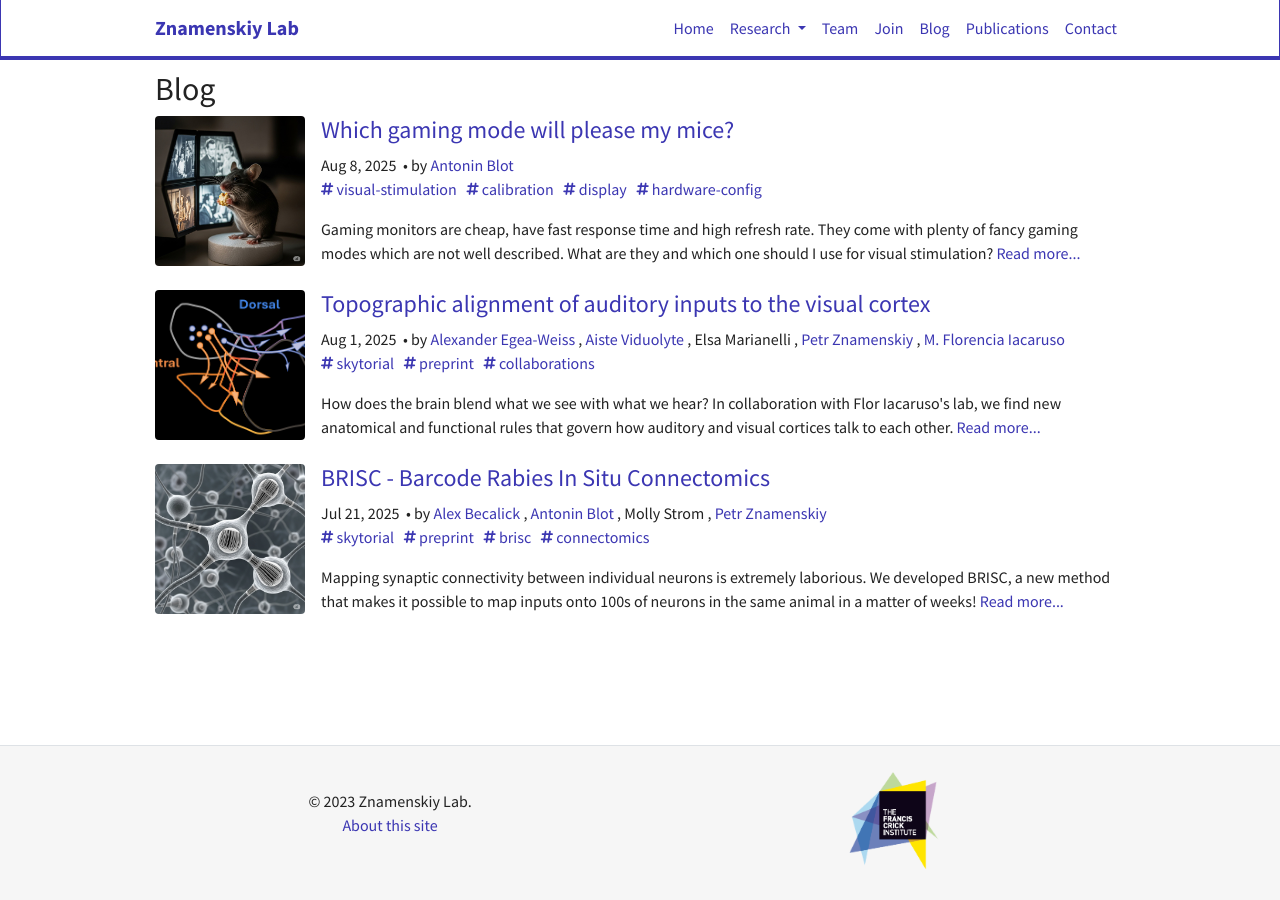
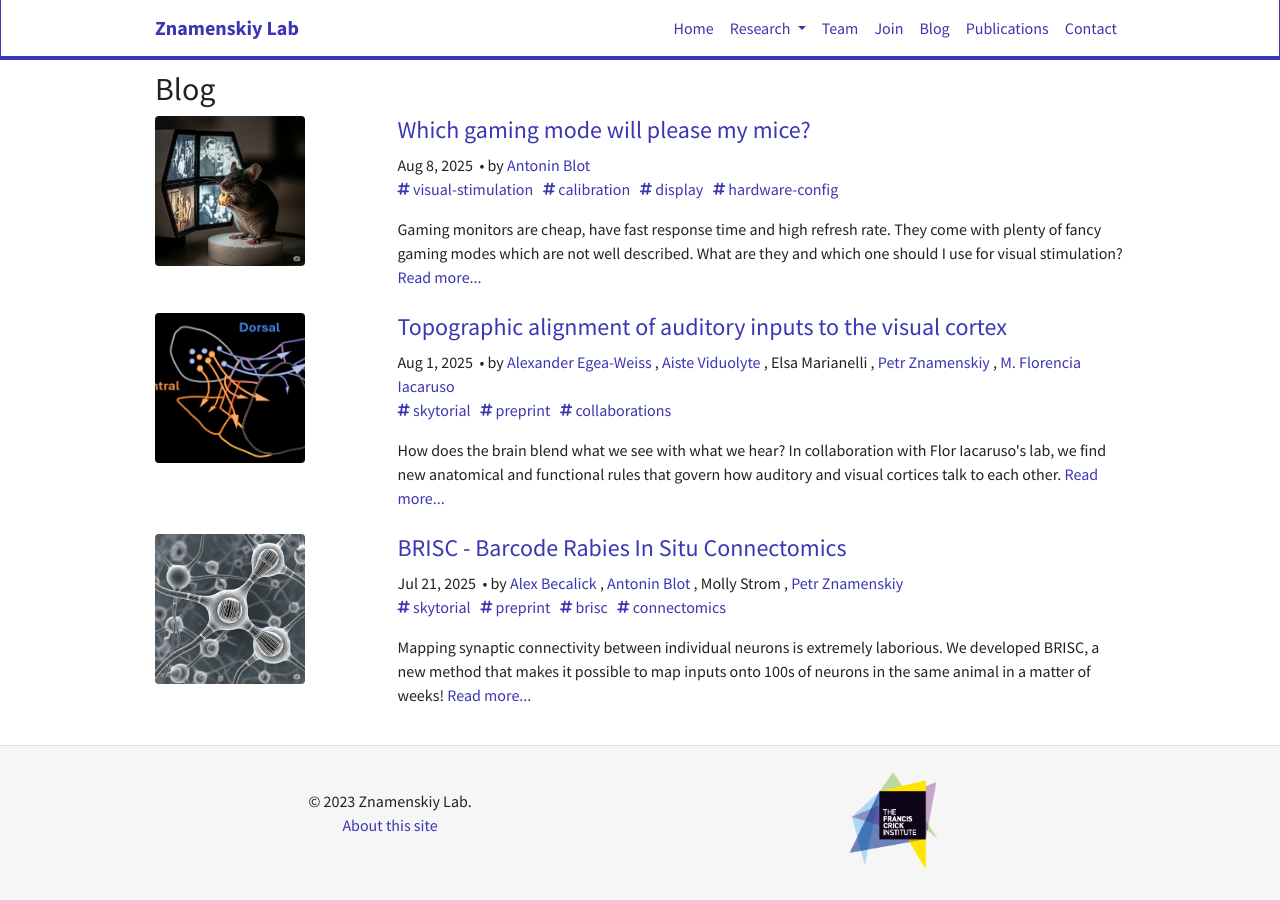
Before and after one commit to znamlab/znamlab.github.io, a Jekyll site: the page built from _pages/blog.md, in a window 1280 px wide. Built offline with Jekyll 4.4.1, drawn with Linux system fonts in a browser that asks for light colours; nearby versions of some CDN libraries.

Commit message:
Improve blog layout for mobile
Hopefully improves things by adding marging and grouping header and description together.

```diff
--- a/_pages/blog.md
+++ b/_pages/blog.md
@@ -11,58 +11,62 @@ permalink: /blog
 <div class="post-list">
 {% for post in site.posts %}
   {% if post.layout != 'member' %}
-    <div class="post-item d-flex align-items-start mb-4">
-      {% if post.thumbnail %}
-        <div class="flex-shrink-0 mr-3">
-          <a href="{{ post.url | relative_url }}" {% if post.thumbnail_caption %}title="{{ post.thumbnail_caption | escape }}"{% endif %}>
-            <img src="{{ post.thumbnail | relative_url }}" alt="{{ post.title }}" style="width: 150px; height: 150px; object-fit: cover;" class="rounded">
-          </a>
-        </div>
-      {% endif %}
-      <div class="flex-grow-1">
-        <h2><a class="post-link" href="{{ post.url | relative_url }}">{{ post.title | escape }}</a></h2>
-        <div class="post-meta">
-          {{ post.date | date: "%b %-d, %Y" }}
-          {% if post.authors and post.authors.size > 0 %}
-            &nbsp;&bull;&nbsp;by
-            {% for author in post.authors %}
-              {%- comment -%} Check for author url, otherwise try to find a team member page {%- endcomment -%}
-              {%- assign author_url = author.url -%}
-              {%- unless author_url -%}
-                {%- for member in site.categories.team -%}
-                  {%- if member.title == author.name -%}
-                    {%- assign author_url = member.url | relative_url -%}
-                    {%- break -%}
-                  {%- endif -%}
-                {%- endfor -%}
-              {%- endunless -%}
+    <div class="post-item mb-4">
+      <div class="row no-gutters">
+        {% if post.thumbnail %}
+          <div class="col-md-3 col-12">
+            <div class="mr-md-3 mb-3">
+              <a href="{{ post.url | relative_url }}" {% if post.thumbnail_caption %}title="{{ post.thumbnail_caption | escape }}"{% endif %}>
+                <img src="{{ post.thumbnail | relative_url }}" alt="{{ post.title }}" style="width: 150px; height: 150px; object-fit: cover;" class="rounded">
+              </a>
+            </div>
+          </div>
+        {% endif %}
+        <div class="col-md-9 col-12">
+          <h2><a class="post-link" href="{{ post.url | relative_url }}">{{ post.title | escape }}</a></h2>
+          <div class="post-meta">
+            {{ post.date | date: "%b %-d, %Y" }}
+            {% if post.authors and post.authors.size > 0 %}
+              &nbsp;&bull;&nbsp;by
+              {% for author in post.authors %}
+                {%- comment -%} Check for author url, otherwise try to find a team member page {%- endcomment -%}
+                {%- assign author_url = author.url -%}
+                {%- unless author_url -%}
+                  {%- for member in site.categories.team -%}
+                    {%- if member.title == author.name -%}
+                      {%- assign author_url = member.url | relative_url -%}
+                      {%- break -%}
+                    {%- endif -%}
+                  {%- endfor -%}
+                {%- endunless -%}
 
-              {% if author_url %}
-                <a href="{{ author_url }}" target="_blank" rel="noopener noreferrer">{{ author.name }}</a>
-              {% else %}
-                {{ author.name }}
-              {% endif %}
-              {% unless forloop.last %}, {% endunless %}
+                {% if author_url %}
+                  <a href="{{ author_url }}" target="_blank" rel="noopener noreferrer">{{ author.name }}</a>
+                {% else %}
+                  {{ author.name }}
+                {% endif %}
+                {% unless forloop.last %}, {% endunless %}
+              {% endfor %}
+            {% endif %}
+          </div>
+          {% if post.tags and post.tags.size > 0 %}
+          <p class="post-tags">
+            {% for tag in post.tags %}
+              <a href="{{ tag | slugify | prepend: '/blog/tag/' | relative_url }}">
+                <i class="fa-solid fa-hashtag fa-sm"></i> {{ tag }}
+              </a>
+              {% unless forloop.last %}&nbsp;{% endunless %}
             {% endfor %}
+          </p>
           {% endif %}
-        </div>
-        {% if post.tags and post.tags.size > 0 %}
-        <p class="post-tags">
-          {% for tag in post.tags %}
-            <a href="{{ tag | slugify | prepend: '/blog/tag/' | relative_url }}">
-              <i class="fa-solid fa-hashtag fa-sm"></i> {{ tag }}
-            </a>
-            {% unless forloop.last %}&nbsp;{% endunless %}
-          {% endfor %}
-        </p>
-        {% endif %}
-        <div class="post-excerpt">
-          {% if post.description %}
-            {{ post.description }}
-          {% else %}
-            {{ post.excerpt }}
-          {% endif %}
-          <a href="{{ post.url | relative_url }}">Read more...</a>
+          <div class="post-excerpt">
+            {% if post.description %}
+              {{ post.description }}
+            {% else %}
+              {{ post.excerpt }}
+            {% endif %}
+            <a href="{{ post.url | relative_url }}">Read more...</a>
+          </div>
         </div>
       </div>
     </div>
```
Also changed, not shown: _layouts/post.html (+4 -4 lines).
